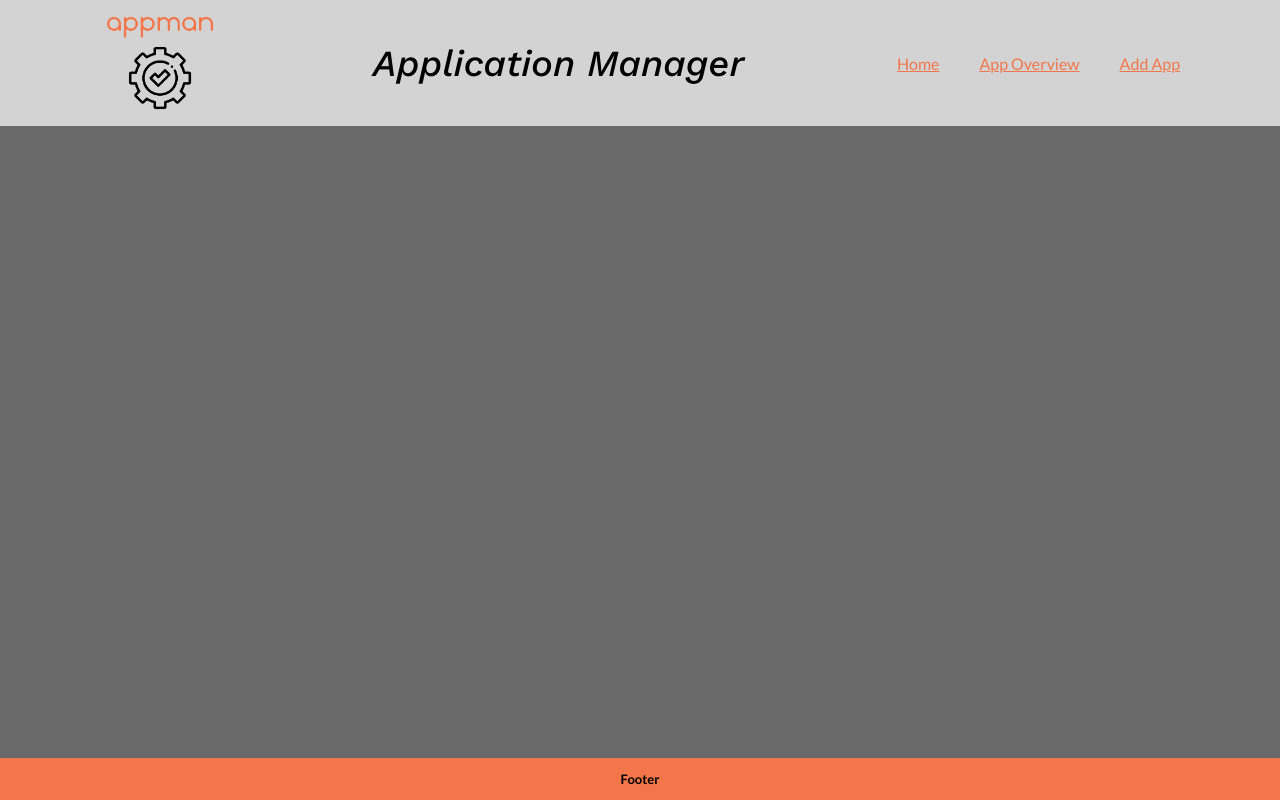
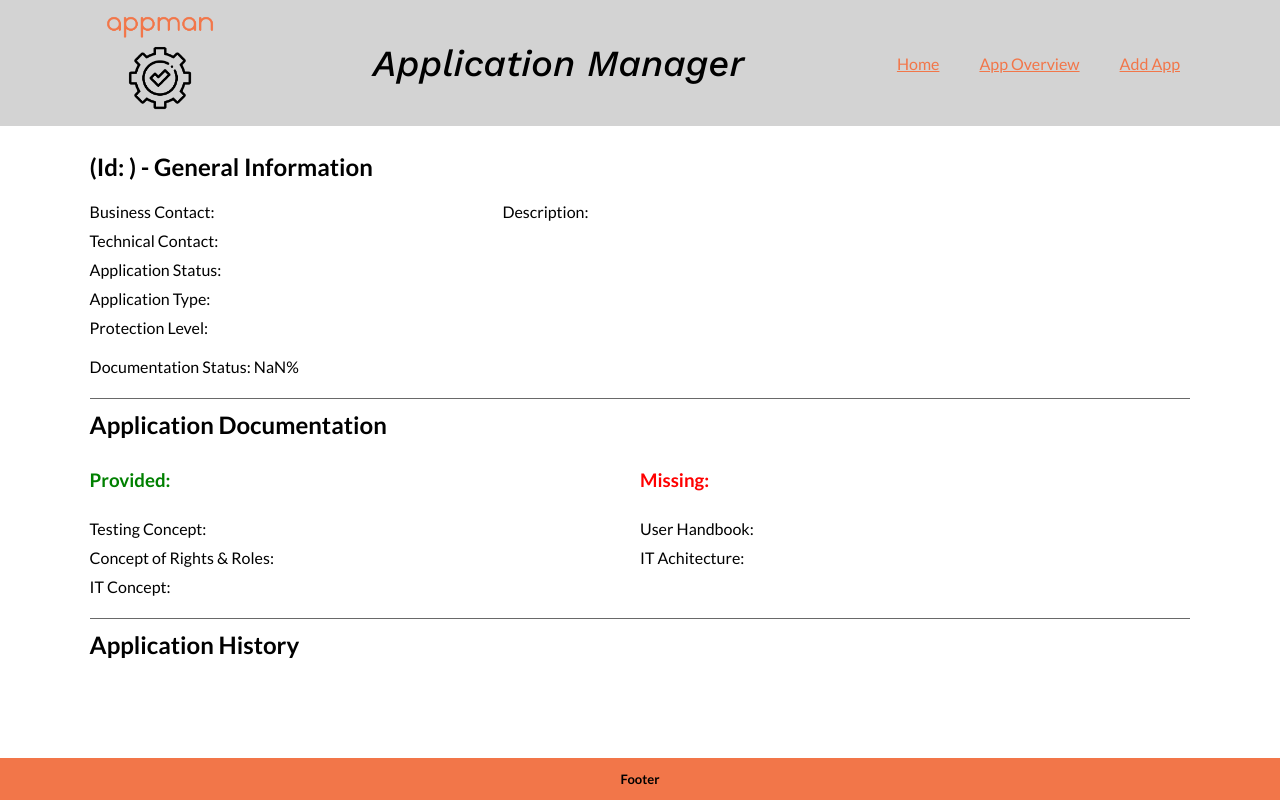
Before and after one commit to nikeskin/application-manager, a React (Create React App) app in the folder frontend/: page /details/1 in a window 1280 px wide. Built offline with nearby package versions, Linux system fonts and the light colour scheme; no server answers.

Commit message:
Add details components & finetune styling

```diff
--- /dev/null
+++ b/frontend/src/components/DocumentationArea.js
@@ -0,0 +1,53 @@
+import styled from "styled-components";
+
+export default function DocumentationArea({application}) {
+
+    return (
+        <Layout>
+            <Provided>
+                <ProvidedHeadline>Provided:</ProvidedHeadline>
+                <Input>Testing Concept:</Input>
+                <Input>Concept of Rights & Roles:</Input>
+                <Input>IT Concept:</Input>
+            </Provided>
+            <Missing>
+                <MissingHeadline>Missing:</MissingHeadline>
+                <Input>User Handbook:</Input>
+                <Input>IT Achitecture:</Input>
+            </Missing>
+        </Layout>
+    )
+
+}
+
+const Layout = styled.div`
+  display: grid;
+  grid-column: 1 / 9;
+  grid-template-columns: repeat(8, 1fr);
+`
+
+const Input = styled.div`
+  padding-top: 10px;
+`
+
+const Provided = styled.div`
+    grid-column: 1 / 5;
+`
+
+const Missing = styled.div`
+    grid-column: 5 / 9;
+`
+
+const ProvidedHeadline = styled.h3`
+  display: flex;
+  flex-direction: column;
+  font-weight: bold;
+  color: green;
+`
+
+const MissingHeadline = styled.h3`
+  display: flex;
+  flex-direction: column;
+  font-weight: bold;
+  color: red;
+`
--- /dev/null
+++ b/frontend/src/components/HistoryArea.js
@@ -0,0 +1,9 @@
+
+
+export default function HistoryArea() {
+
+    return (
+        <>
+        </>
+    )
+}
--- a/frontend/src/hooks/useDetailedApplication.js
+++ b/frontend/src/hooks/useDetailedApplication.js
@@ -12,5 +12,9 @@ export default function useDetailedApplication() {
             .catch(error => console.error(error))
     }, [])
 
-    return { application, getAppById }
+    const getFormattedDescription = description => {
+        return description.replace()
+    }
+
+    return { application, getAppById, getFormattedDescription }
 }
--- a/frontend/src/pages/AppOverview.js
+++ b/frontend/src/pages/AppOverview.js
@@ -9,7 +9,6 @@ export default function AppOverview() {
 
     return (
         <PageLayout>
-            <Header>App Overview</Header>
             <FilterAndSort />
             <AppBoard applications={applications} />
         </PageLayout>)
@@ -20,6 +19,7 @@ const Header = styled.h2`
 `
 
 const PageLayout = styled.div`
+  padding-top: 2%;
   background-color: darkgrey;
   opacity: 95%;
   margin: 0;
--- a/frontend/src/pages/DetailsPage.js
+++ b/frontend/src/pages/DetailsPage.js
@@ -2,6 +2,8 @@ import useDetailedApplication from "../hooks/useDetailedApplication";
 import {useParams} from "react-router-dom";
 import {useEffect} from "react";
 import styled from "styled-components";
+import HistoryArea from "../components/HistoryArea";
+import DocumentationArea from "../components/DocumentationArea";
 
 export default function DetailsPage() {
 
@@ -15,7 +17,23 @@ export default function DetailsPage() {
     return (
 
         <Wrapper>
-            <h2>{application.appName}</h2>
+            <FirstHeadline>{application.appName} (Id: {application.appId})  -  General Information</FirstHeadline>
+            <BasicInfo>
+                <Input>Business Contact: {application.businessContact}</Input>
+                <Input>Technical Contact: {application.technicalContact}</Input>
+                <Input>Application Status: {application.appStatus}</Input>
+                <Input>Application Type: {application.type}</Input>
+                <Input>Protection Level: {application.protectionLevel}</Input>
+                <Input>{(application.appStatus === "live") && "Application live since: " + application.appStatus} </Input>
+                <Input>Documentation Status: {application.documentationStatus*100}%</Input>
+            </BasicInfo>
+            <DescriptionField> Description:
+                <Input style={{fontStyle: "italic", textAlign: "justify", lineHeight: 1.6}}>{application.description}</Input>
+            </DescriptionField>
+            <SecondHeadline>Application Documentation</SecondHeadline>
+            <Documentation/>
+            <ThirdHeadline>Application History</ThirdHeadline>
+            <HistoryArea />
         </Wrapper>
 
     )
@@ -24,6 +42,53 @@ export default function DetailsPage() {
 
 const Wrapper = styled.div`
   margin: 0;
-  background-color: dimgray;
+  background-color: white;
   opacity: 1;
+  display: grid;
+  grid-template-columns: repeat(8, 1fr);
+  grid-template-rows: repeat(6, min-content);
+  padding: 2% 7%;
 `
+
+const FirstHeadline = styled.h2`
+  grid-row: 1 / 2;
+  grid-column: 1 / 9;
+  margin:0 0 1% 0;
+`
+
+const SecondHeadline = styled.h2`
+  grid-row: 3 / 4;
+  grid-column: 1 / 9;
+  margin:2% 0 1% 0;
+  padding-top: 1%;
+  border-top: 1px solid dimgrey;
+`
+
+const ThirdHeadline = styled.h2`
+  grid-row: 5 / 6;
+  grid-column: 1 / 9;
+  margin:2% 0 1% 0;
+  padding-top: 1%;
+  border-top: 1px solid dimgrey;
+`
+
+const BasicInfo = styled.div`
+  display: flex;
+  flex-direction: column;
+  grid-column: 1 / 4;
+`
+const Input = styled.div`
+    padding-top: 10px;
+`
+
+const DescriptionField = styled.div`
+  grid-column: 4 / 9;
+  grid-row: 2 / 3;
+  display: flex;
+  flex-direction: column;
+  padding-top: 10px;
+`
+
+const Documentation = styled(DocumentationArea)`
+    grid-column: 1 / 9;
+`
```
